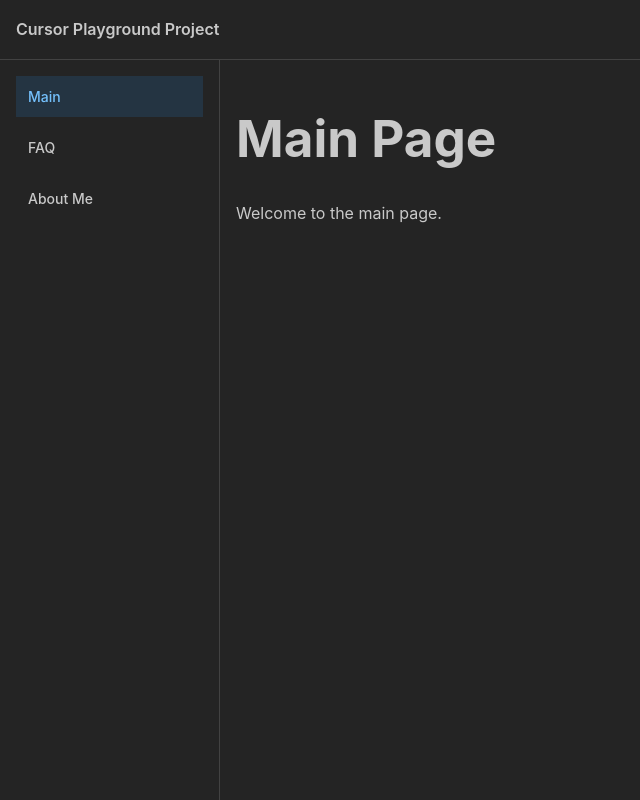
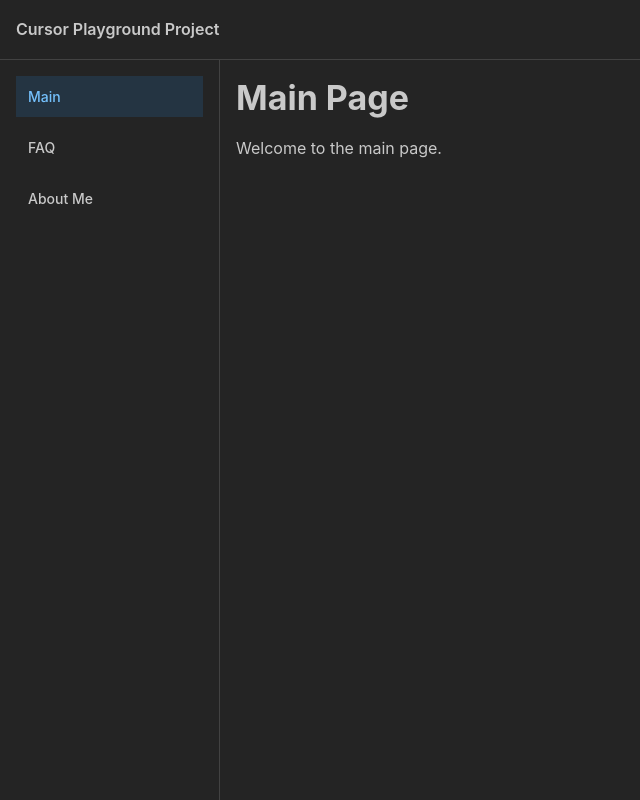
Before and after one commit to Nevjon12/cursorLearning, a React (Vite) app in the folder cursorPlayground/: page / in a window 1280 px wide. Shown: the whole page, without its empty margins (0-640 px from the left). Built offline with nearby package versions, Linux system fonts and the light colour scheme.

Commit message:
Added Rule to use Mantine components across application

```diff
--- a/cursorPlayground/src/layouts/ShellLayout.tsx
+++ b/cursorPlayground/src/layouts/ShellLayout.tsx
@@ -1,5 +1,5 @@
 import { useState } from 'react';
-import { AppShell, Burger, Group, Text, NavLink, Stack } from '@mantine/core';
+import { AppShell, Burger, Group, Text, NavLink, Flex } from '@mantine/core';
 import { Outlet, useLocation, Link } from 'react-router-dom';
 
 export function ShellLayout() {
@@ -31,7 +31,7 @@ export function ShellLayout() {
       </AppShell.Header>
 
       <AppShell.Navbar p="md">
-        <Stack gap="xs">
+        <Flex direction="column" gap="xs">
           <NavLink
             component={Link}
             to="/"
@@ -50,7 +50,7 @@ export function ShellLayout() {
             label="About Me"
             active={location.pathname === '/about-me'}
           />
-        </Stack>
+        </Flex>
       </AppShell.Navbar>
 
       <AppShell.Main>
--- a/cursorPlayground/src/pages/AboutMePage.tsx
+++ b/cursorPlayground/src/pages/AboutMePage.tsx
@@ -1,8 +1,10 @@
+import { Flex, Title, Text } from '@mantine/core';
+
 export function AboutMePage() {
   return (
-    <div>
-      <h1>About Me</h1>
-      <p>Learn more about me.</p>
-    </div>
+    <Flex component="section" direction="column" gap="md" aria-label="About Me">
+      <Title order={1}>About Me</Title>
+      <Text>Learn more about me.</Text>
+    </Flex>
   );
 }
--- a/cursorPlayground/src/pages/FAQPage.tsx
+++ b/cursorPlayground/src/pages/FAQPage.tsx
@@ -1,8 +1,10 @@
+import { Flex, Title, Text } from '@mantine/core';
+
 export function FAQPage() {
   return (
-    <div>
-      <h1>FAQ Page</h1>
-      <p>Frequently Asked Questions</p>
-    </div>
+    <Flex component="section" direction="column" gap="md" aria-label="FAQ">
+      <Title order={1}>FAQ Page</Title>
+      <Text>Frequently Asked Questions</Text>
+    </Flex>
   );
 }
--- a/cursorPlayground/src/pages/MainPage.tsx
+++ b/cursorPlayground/src/pages/MainPage.tsx
@@ -1,8 +1,10 @@
+import { Flex, Title, Text } from '@mantine/core';
+
 export function MainPage() {
   return (
-    <div>
-      <h1>Main Page</h1>
-      <p>Welcome to the main page.</p>
-    </div>
+    <Flex component="section" direction="column" gap="md">
+      <Title order={1}>Main Page</Title>
+      <Text>Welcome to the main page.</Text>
+    </Flex>
   );
 }
```
Also changed, not shown: cursorPlayground/startingRequirements.txt.
